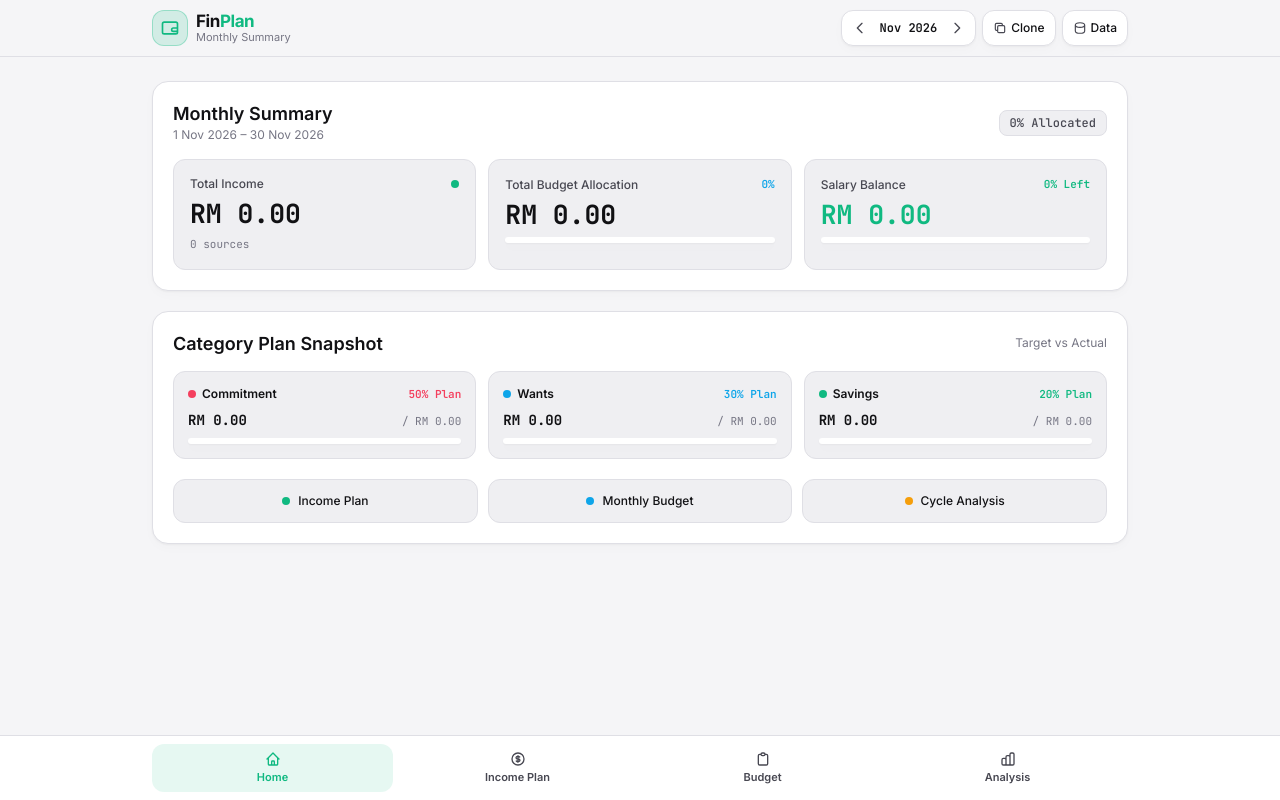
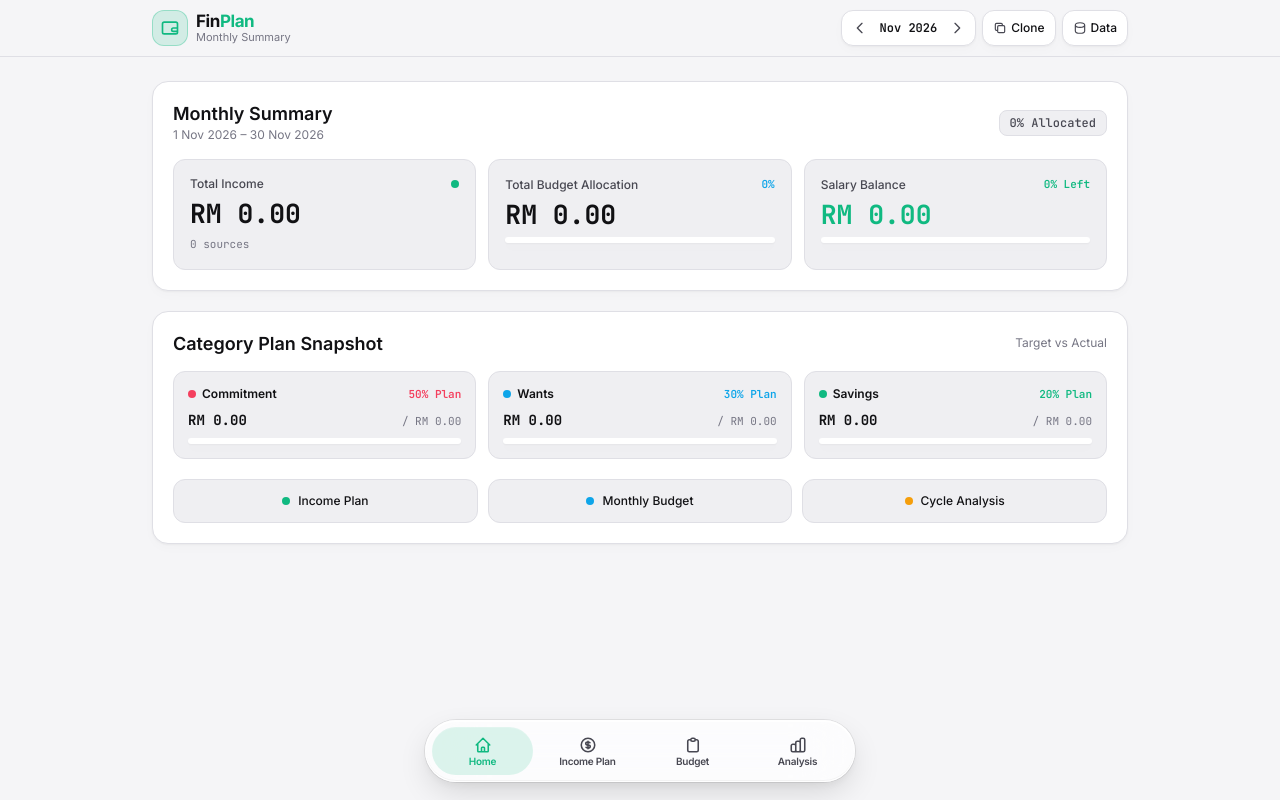
Before and after one commit to locknain/finplan, a plain HTML site: page index.html in a window 1280 px wide. Drawn offline with nearby package versions, Linux system fonts and the light colour scheme.

Commit message:
Add files via upload

```diff
--- a/index.html
+++ b/index.html
@@ -42,7 +42,12 @@
             --ink-primary: #111114;
             --ink-secondary: #484852;
             --ink-muted: #767684;
-            --nav-glass: rgba(255, 255, 255, 0.92);
+            --nav-glass: rgba(255, 255, 255, 0.72);
+            --nav-border: rgba(255, 255, 255, 0.85);
+            --nav-ring: rgba(0, 0, 0, 0.08);
+            --nav-highlight: inset 0 1px 0 0 rgba(255, 255, 255, 0.95), inset 0 -1px 0 0 rgba(0, 0, 0, 0.04);
+            --nav-shadow: 0 12px 32px -4px rgba(0, 0, 0, 0.14), 0 4px 12px -2px rgba(0, 0, 0, 0.06);
+            --nav-pill-active: rgba(16, 185, 129, 0.14);
             --header-glass: rgba(245, 245, 247, 0.92);
             --card-shadow: 0 1px 2px rgba(0, 0, 0, 0.04), 0 4px 12px rgba(0, 0, 0, 0.02);
         }
@@ -58,7 +63,12 @@
                 --ink-primary: #F4F4F6;
                 --ink-secondary: #A1A1AA;
                 --ink-muted: #71717A;
-                --nav-glass: rgba(17, 17, 20, 0.92);
+                --nav-glass: rgba(24, 24, 29, 0.68);
+                --nav-border: rgba(255, 255, 255, 0.14);
+                --nav-ring: rgba(0, 0, 0, 0.55);
+                --nav-highlight: inset 0 1px 0 0 rgba(255, 255, 255, 0.22), inset 0 -1px 0 0 rgba(255, 255, 255, 0.05);
+                --nav-shadow: 0 16px 38px -4px rgba(0, 0, 0, 0.72), 0 4px 14px -2px rgba(0, 0, 0, 0.45);
+                --nav-pill-active: rgba(16, 185, 129, 0.18);
                 --header-glass: rgba(9, 9, 11, 0.92);
                 --card-shadow: 0 1px 2px rgba(0, 0, 0, 0.4), 0 6px 16px rgba(0, 0, 0, 0.25);
             }
@@ -74,7 +84,12 @@
             --ink-primary: #F4F4F6;
             --ink-secondary: #A1A1AA;
             --ink-muted: #71717A;
-            --nav-glass: rgba(17, 17, 20, 0.92);
+            --nav-glass: rgba(24, 24, 29, 0.68);
+            --nav-border: rgba(255, 255, 255, 0.14);
+            --nav-ring: rgba(0, 0, 0, 0.55);
+            --nav-highlight: inset 0 1px 0 0 rgba(255, 255, 255, 0.22), inset 0 -1px 0 0 rgba(255, 255, 255, 0.05);
+            --nav-shadow: 0 16px 38px -4px rgba(0, 0, 0, 0.72), 0 4px 14px -2px rgba(0, 0, 0, 0.45);
+            --nav-pill-active: rgba(16, 185, 129, 0.18);
             --header-glass: rgba(9, 9, 11, 0.92);
             --card-shadow: 0 1px 2px rgba(0, 0, 0, 0.4), 0 6px 16px rgba(0, 0, 0, 0.25);
         }
@@ -110,10 +125,26 @@
             -webkit-backdrop-filter: blur(14px);
         }
 
-        .bottom-nav-surface {
-            background-color: var(--nav-glass);
-            backdrop-filter: blur(16px);
-            -webkit-backdrop-filter: blur(16px);
+        /* Apple Liquid Glass Floating Pill Navigation */
+        .liquid-glass-pill {
+            background: var(--nav-glass);
+            backdrop-filter: blur(28px) saturate(190%);
+            -webkit-backdrop-filter: blur(28px) saturate(190%);
+            border: 1px solid var(--nav-border);
+            box-shadow: var(--nav-highlight), var(--nav-shadow), 0 0 0 1px var(--nav-ring);
+        }
+
+        .liquid-nav-active {
+            background: var(--nav-pill-active);
+            box-shadow: inset 0 1px 0 0 rgba(255, 255, 255, 0.18);
+        }
+
+        .nav-safe-lift {
+            bottom: calc(env(safe-area-inset-bottom, 0px) + 18px);
+        }
+
+        .fab-safe-lift {
+            bottom: calc(env(safe-area-inset-bottom, 0px) + 92px);
         }
 
         /* Standardized 44px Control Height */
@@ -643,30 +674,30 @@
     </main>
 
     <!-- Floating Quick-Add Action Button (Bottom Right on Income Plan & Budget) -->
-    <button type="button" id="fab-quick-add" aria-label="Quick Add" class="hidden fixed bottom-20 right-4 sm:right-6 z-40 w-14 h-14 rounded-full bg-emerald-500 hover:bg-emerald-600 active:scale-95 text-zinc-950 shadow-xl shadow-emerald-500/25 flex items-center justify-center transition-all duration-200">
+    <button type="button" id="fab-quick-add" aria-label="Quick Add" class="hidden fixed fab-safe-lift right-4 sm:right-6 z-40 w-14 h-14 rounded-full bg-emerald-500 hover:bg-emerald-600 active:scale-95 text-zinc-950 shadow-xl shadow-emerald-500/25 flex items-center justify-center transition-all duration-200">
         <svg class="w-6 h-6" fill="none" stroke="currentColor" stroke-width="2.5" viewBox="0 0 24 24">
             <path stroke-linecap="round" stroke-linejoin="round" d="M12 4v16m8-8H4"/>
         </svg>
     </button>
 
-    <!-- ==================== FIXED BOTTOM NAVIGATION BAR ==================== -->
-    <nav aria-label="Primary Navigation" class="fixed bottom-0 inset-x-0 z-30 bottom-nav-surface border-t border-subtle">
-        <div class="max-w-5xl mx-auto px-2 sm:px-6 h-16 grid grid-cols-4 gap-1 items-center">
-            <button type="button" data-nav="home" class="nav-btn h-12 rounded-xl flex flex-col items-center justify-center gap-0.5 text-emerald-500 bg-emerald-500/10 transition">
-                <svg class="w-4 h-4" fill="none" stroke="currentColor" stroke-width="2" viewBox="0 0 24 24"><path stroke-linecap="round" stroke-linejoin="round" d="M3 12l2-2m0 0l7-7 7 7M5 10v10a1 1 0 001 1h3m10-11l2 2m-2-2v10a1 1 0 01-1 1h-3m-6 0a1 1 0 001-1v-4a1 1 0 011-1h2a1 1 0 011 1v4a1 1 0 001 1m-6 0h6"/></svg>
-                <span class="text-[11px] font-semibold">Home</span>
+    <!-- ==================== FLOATING APPLE LIQUID GLASS PILL NAV BAR ==================== -->
+    <nav aria-label="Primary Navigation" class="fixed nav-safe-lift inset-x-0 z-30 flex justify-center px-4 pointer-events-none">
+        <div class="liquid-glass-pill pointer-events-auto w-full max-w-[390px] sm:max-w-[430px] h-[62px] rounded-full p-1.5 grid grid-cols-4 gap-1 items-center">
+            <button type="button" data-nav="home" class="nav-btn h-full rounded-full flex flex-col items-center justify-center gap-0.5 text-emerald-500 liquid-nav-active active:scale-95 transition-all duration-200">
+                <svg class="w-[18px] h-[18px]" fill="none" stroke="currentColor" stroke-width="2.1" viewBox="0 0 24 24"><path stroke-linecap="round" stroke-linejoin="round" d="M3 12l2-2m0 0l7-7 7 7M5 10v10a1 1 0 001 1h3m10-11l2 2m-2-2v10a1 1 0 01-1 1h-3m-6 0a1 1 0 001-1v-4a1 1 0 011-1h2a1 1 0 011 1v4a1 1 0 001 1m-6 0h6"/></svg>
+                <span class="text-[10px] font-semibold tracking-tight leading-none">Home</span>
             </button>
-            <button type="button" data-nav="income" class="nav-btn h-12 rounded-xl flex flex-col items-center justify-center gap-0.5 text-ink-secondary transition">
-                <svg class="w-4 h-4" fill="none" stroke="currentColor" stroke-width="2" viewBox="0 0 24 24"><path stroke-linecap="round" stroke-linejoin="round" d="M12 8c-1.657 0-3 .895-3 2s1.343 2 3 2 3 .895 3 2-1.343 2-3 2m0-8c1.11 0 2.08.402 2.599 1M12 8V7m0 1v8m0 0v1m0-1c-1.11 0-2.08-.402-2.599-1M21 12a9 9 0 11-18 0 9 9 0 0118 0z"/></svg>
-                <span class="text-[11px] font-semibold">Income Plan</span>
+            <button type="button" data-nav="income" class="nav-btn h-full rounded-full flex flex-col items-center justify-center gap-0.5 text-ink-secondary hover:text-ink-primary active:scale-95 transition-all duration-200">
+                <svg class="w-[18px] h-[18px]" fill="none" stroke="currentColor" stroke-width="2.1" viewBox="0 0 24 24"><path stroke-linecap="round" stroke-linejoin="round" d="M12 8c-1.657 0-3 .895-3 2s1.343 2 3 2 3 .895 3 2-1.343 2-3 2m0-8c1.11 0 2.08.402 2.599 1M12 8V7m0 1v8m0 0v1m0-1c-1.11 0-2.08-.402-2.599-1M21 12a9 9 0 11-18 0 9 9 0 0118 0z"/></svg>
+                <span class="text-[10px] font-semibold tracking-tight leading-none">Income Plan</span>
             </button>
-            <button type="button" data-nav="budget" class="nav-btn h-12 rounded-xl flex flex-col items-center justify-center gap-0.5 text-ink-secondary transition">
-                <svg class="w-4 h-4" fill="none" stroke="currentColor" stroke-width="2" viewBox="0 0 24 24"><path stroke-linecap="round" stroke-linejoin="round" d="M9 5H7a2 2 0 00-2 2v12a2 2 0 002 2h10a2 2 0 002-2V7a2 2 0 00-2-2h-2M9 5a2 2 0 002 2h2a2 2 0 002-2M9 5a2 2 0 012-2h2a2 2 0 012 2"/></svg>
-                <span class="text-[11px] font-semibold">Budget</span>
+            <button type="button" data-nav="budget" class="nav-btn h-full rounded-full flex flex-col items-center justify-center gap-0.5 text-ink-secondary hover:text-ink-primary active:scale-95 transition-all duration-200">
+                <svg class="w-[18px] h-[18px]" fill="none" stroke="currentColor" stroke-width="2.1" viewBox="0 0 24 24"><path stroke-linecap="round" stroke-linejoin="round" d="M9 5H7a2 2 0 00-2 2v12a2 2 0 002 2h10a2 2 0 002-2V7a2 2 0 00-2-2h-2M9 5a2 2 0 002 2h2a2 2 0 002-2M9 5a2 2 0 012-2h2a2 2 0 012 2"/></svg>
+                <span class="text-[10px] font-semibold tracking-tight leading-none">Budget</span>
             </button>
-            <button type="button" data-nav="analysis" class="nav-btn h-12 rounded-xl flex flex-col items-center justify-center gap-0.5 text-ink-secondary transition">
-                <svg class="w-4 h-4" fill="none" stroke="currentColor" stroke-width="2" viewBox="0 0 24 24"><path stroke-linecap="round" stroke-linejoin="round" d="M9 19v-6a2 2 0 00-2-2H5a2 2 0 00-2 2v6a2 2 0 002 2h2a2 2 0 002-2zm0 0V9a2 2 0 012-2h2a2 2 0 012 2v10m-6 0a2 2 0 002 2h2a2 2 0 002-2m0 0V5a2 2 0 012-2h2a2 2 0 012 2v14a2 2 0 01-2 2h-2a2 2 0 01-2-2z"/></svg>
-                <span class="text-[11px] font-semibold">Analysis</span>
+            <button type="button" data-nav="analysis" class="nav-btn h-full rounded-full flex flex-col items-center justify-center gap-0.5 text-ink-secondary hover:text-ink-primary active:scale-95 transition-all duration-200">
+                <svg class="w-[18px] h-[18px]" fill="none" stroke="currentColor" stroke-width="2.1" viewBox="0 0 24 24"><path stroke-linecap="round" stroke-linejoin="round" d="M9 19v-6a2 2 0 00-2-2H5a2 2 0 00-2 2v6a2 2 0 002 2h2a2 2 0 002-2zm0 0V9a2 2 0 012-2h2a2 2 0 012 2v10m-6 0a2 2 0 002 2h2a2 2 0 002-2m0 0V5a2 2 0 012-2h2a2 2 0 012 2v14a2 2 0 01-2 2h-2a2 2 0 01-2-2z"/></svg>
+                <span class="text-[10px] font-semibold tracking-tight leading-none">Analysis</span>
             </button>
         </div>
     </nav>
@@ -903,7 +934,7 @@
     </div>
 
     <!-- Toast Notification Banner -->
-    <div id="toast-banner" class="fixed bottom-20 left-1/2 -translate-x-1/2 z-50 px-4 py-2.5 rounded-xl bg-zinc-900 dark:bg-zinc-100 text-white dark:text-zinc-900 text-xs font-medium shadow-lg opacity-0 pointer-events-none transition-opacity duration-200">
+    <div id="toast-banner" class="fixed fab-safe-lift left-1/2 -translate-x-1/2 z-50 px-4 py-2.5 rounded-full bg-zinc-900 dark:bg-zinc-100 text-white dark:text-zinc-900 text-xs font-medium shadow-lg opacity-0 pointer-events-none transition-opacity duration-200">
         Saved
     </div>
 
@@ -1198,7 +1229,7 @@
                     const target = btn.getAttribute('data-nav');
                     const isActive = target === pageName;
                     btn.classList.toggle('text-emerald-500', isActive);
-                    btn.classList.toggle('bg-emerald-500/10', isActive);
+                    btn.classList.toggle('liquid-nav-active', isActive);
                     btn.classList.toggle('text-ink-secondary', !isActive);
                 });
 
```
